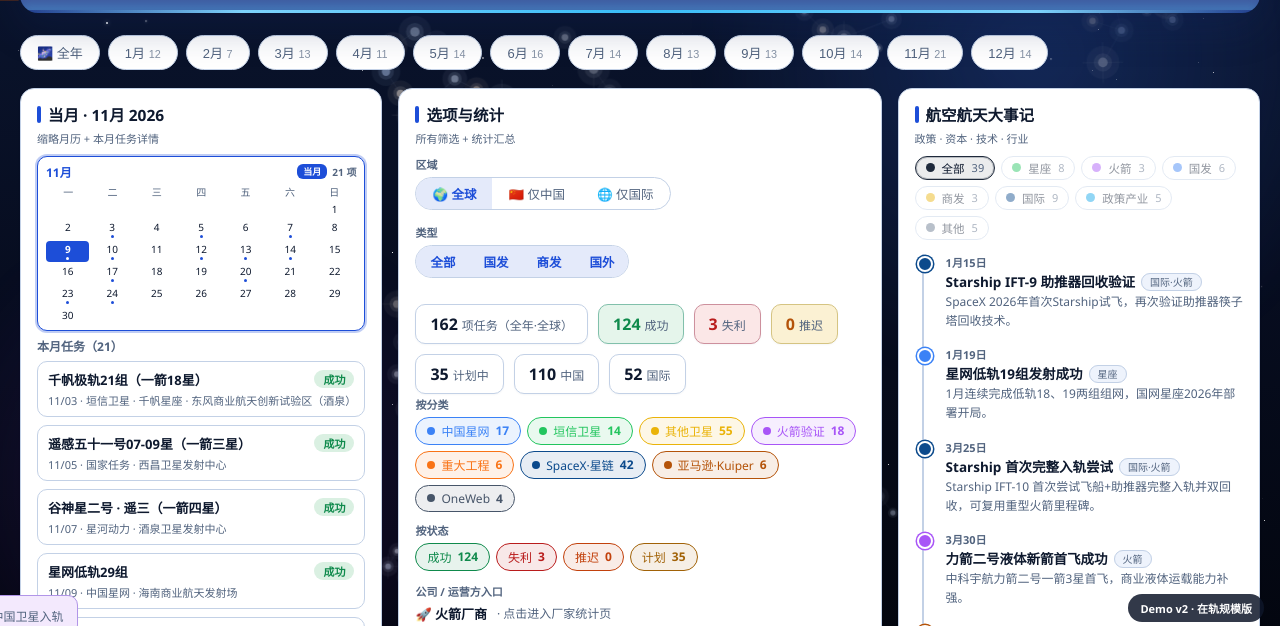
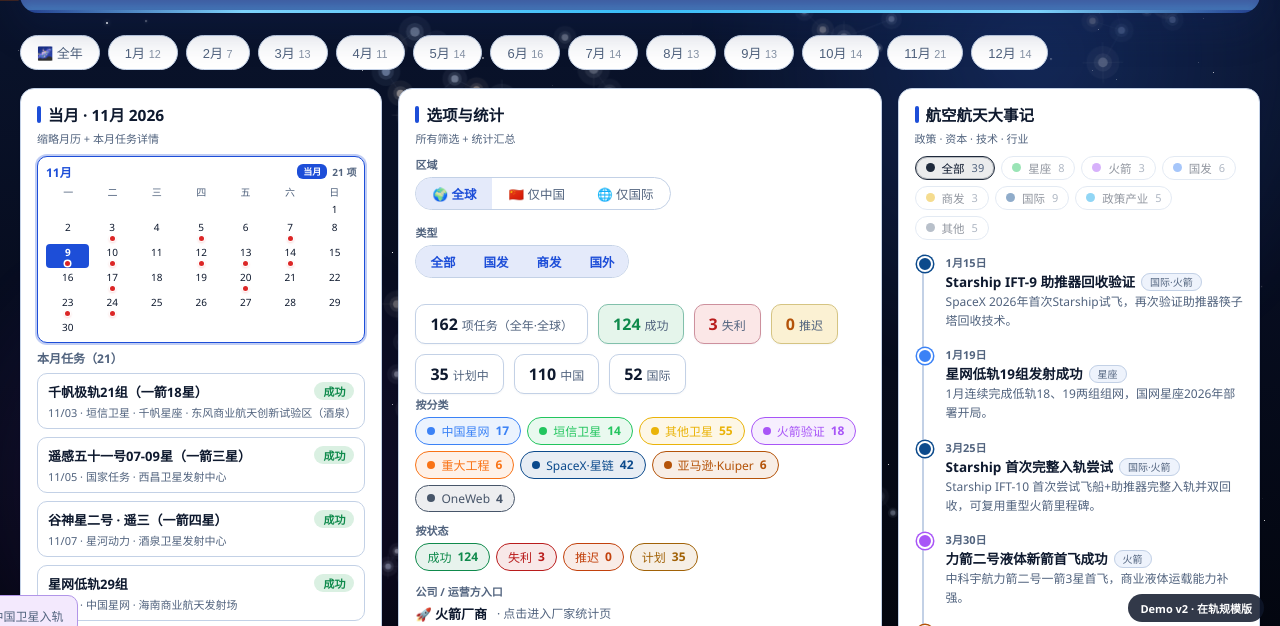
Before and after one commit to LYON-LYON-LYON/launch-2026, a plain HTML site: page demo-home-v2.html in a window 1280 px wide. Shown: the part 162-788 px from the top of the page. Drawn offline with Linux system fonts and the light colour scheme.

Commit message:
style(calendar): 全年视图发射日改用高对比红点并放大至5px

```diff
--- a/demo-home-v2.html
+++ b/demo-home-v2.html
@@ -163,9 +163,9 @@
   .mini-cal .mg{display:grid; grid-template-columns:repeat(7,1fr); gap:1px}
   .mini-cal .d{font-size:10px; text-align:center; padding:2px 0; color:var(--text); border-radius:4px; line-height:1.3}
   .mini-cal .d.dim{color:#cbd5e1}
-  .mini-cal .d.has::after{content:""; display:block; width:3px; height:3px; border-radius:50%; background:var(--blue); margin:1px auto 0}
+  .mini-cal .d.has::after{content:""; display:block; width:5px; height:5px; border-radius:50%; background:var(--red); margin:2px auto 0; box-shadow:0 0 0 1px rgba(255,255,255,.95), 0 1px 3px rgba(220,38,38,.45)}
   .mini-cal .d.today{background:var(--blue); color:#fff; font-weight:700}
-  .mini-cal .d.today.has::after{background:#fff}
+  .mini-cal .d.today.has::after{background:var(--red); box-shadow:0 0 0 1.5px #fff, 0 1px 3px rgba(0,0,0,.25)}
   .mc-cnt{font-size:10px; color:var(--muted); font-weight:600}
   .year-grid{display:grid; grid-template-columns:repeat(4,1fr); gap:10px}
   @media (max-width:960px){ .year-grid{grid-template-columns:repeat(2,1fr)} }
@@ -519,7 +519,7 @@
       <span class="nt">2026 · 全年发射全貌</span>
     </div>
     <div class="side-card">
-      <div class="sc-sub">12 个月一览 · 发射日蓝点 · 今日高亮 · 点击任一月份进入当月日历</div>
+      <div class="sc-sub">12 个月一览 · 发射日红点 · 今日高亮 · 点击任一月份进入当月日历</div>
       <div class="year-grid" id="yearGrid"></div>
     </div>
   </div>
```
Also changed, not shown: index.html (+3 -3 lines).
